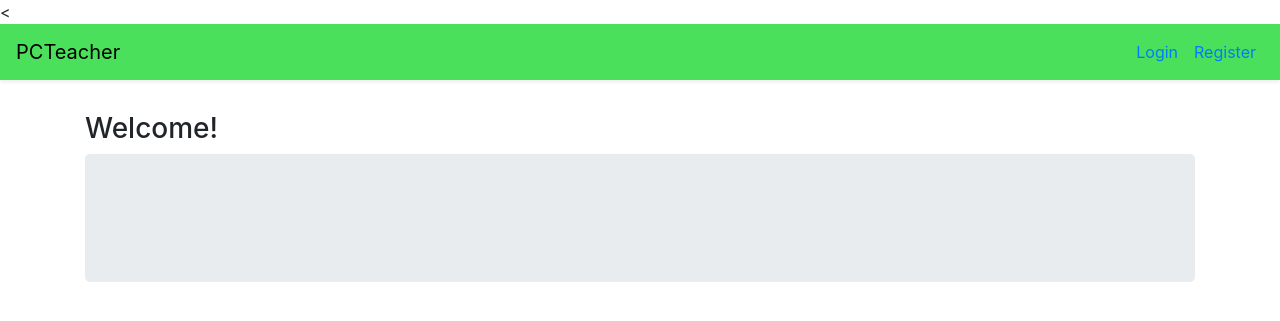
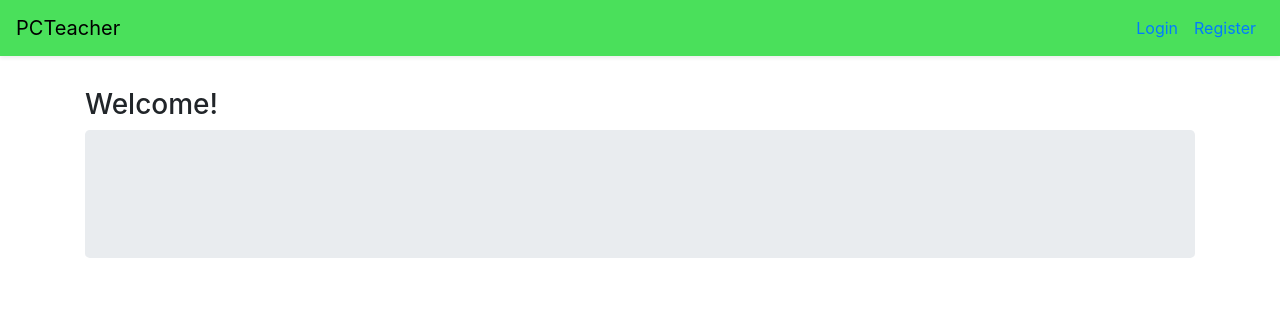
Before and after one commit to starfy84/PCTeacher, a Django app: page / in a window 1280 px wide. Shown: the top 321 px of the page. Run offline with Django 3.2, Linux system fonts and the light colour scheme; data that the repository does not hold is empty; some libraries are stand-ins or nearby versions.

Commit message:
Update base.html

```diff
--- a/templates/base.html
+++ b/templates/base.html
@@ -4,7 +4,7 @@
 <head>
     <meta charset="utf-8">
     <meta name="viewport" content="width=device-width, initial-scale=1, shrink-to-fit=no">
-    <<link rel="shortcut icon" type="image/png" href="{% static 'favicon.ico' %}"/>
+    <link rel="shortcut icon" type="image/png" href="{% static 'favicon.ico' %}"/>
     <title>{% block title %} {{ title }} {% endblock %}</title>
 
     <link rel="icon" type="image/png" sizes="32x32" href="/assets/icons/favicon.png">
```
